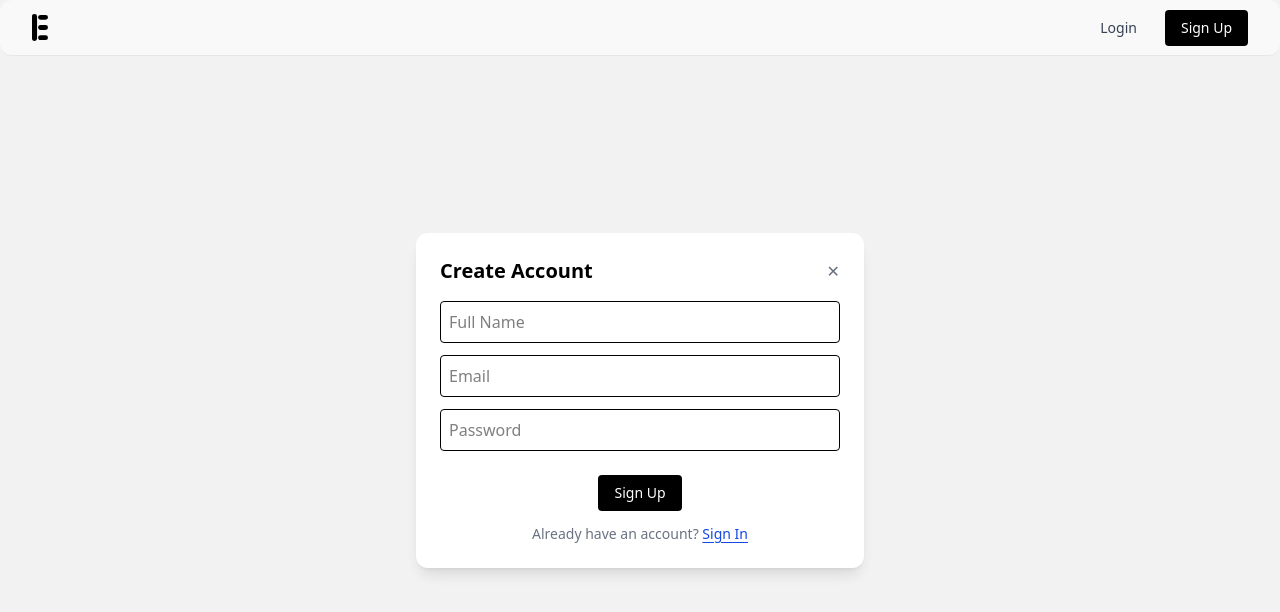
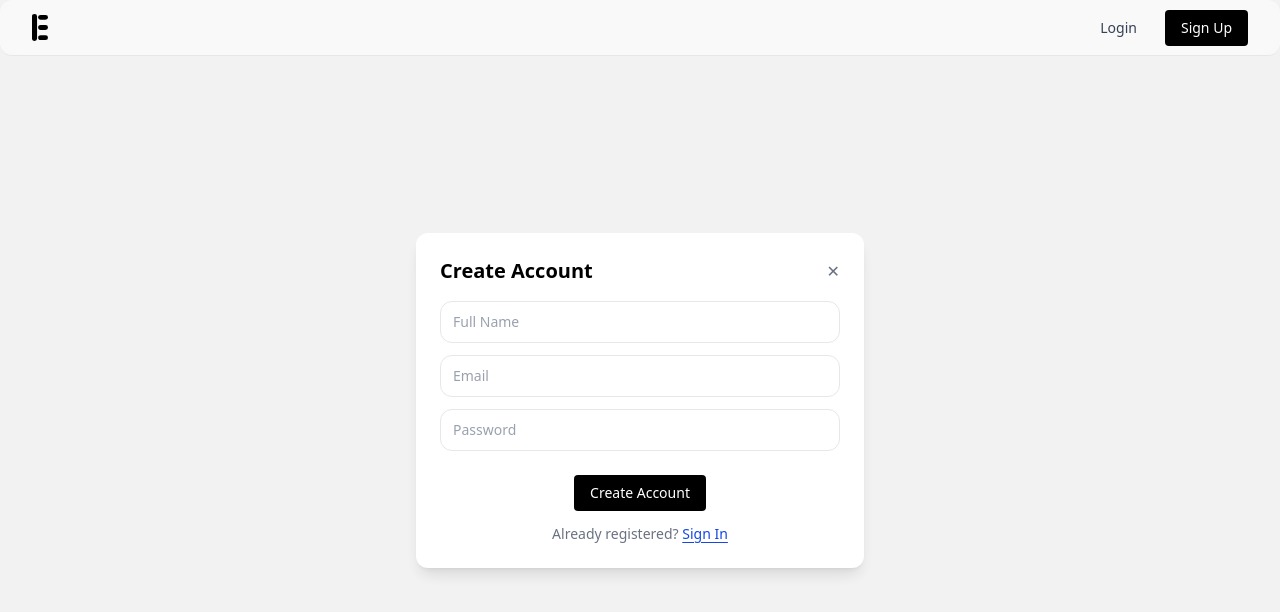
Before and after one commit to manishbobburi/interview-experiences-frontend, a React (Vite) app: page /signup in a window 1280 px wide. Shown: the top 612 px of the page. Built offline with nearby package versions, Linux system fonts and the light colour scheme; no server answers.

Commit message:
ui(auth): overhaul SignIn and SignUp modals to match design system

```diff
--- a/src/features/auth/components/SignInModal.tsx
+++ b/src/features/auth/components/SignInModal.tsx
@@ -1,6 +1,7 @@
 import { useState } from 'react';
 import { useNavigate } from 'react-router-dom';
 import BaseModal from '../../../components/BaseModal';
+import Button from '../../../components/Button';
 import type { SignInPayload } from '../auth.types';
 
 interface Props {
@@ -90,15 +91,15 @@ export default function SignInModal({ isOpen, onClose, onSubmit, errorMsg, setEr
       title="Sign In"
       onClose={onClose}
       footer={
-        <div className="flex items-center gap-3 flex-col">
-          <button
+        <div className="flex items-center gap-3 flex-col w-full">
+          <Button
             disabled={isSubmitting}
             onClick={handleSubmit}
-            className="rounded bg-black px-4 py-2 text-sm text-white disabled:opacity-50"
+            variant="primary"
           >
-            {isSubmitting ? 'Signing in...' : 'Sign In'}
-          </button>
-            <p className='text-gray-500 text-[14px] text-center'>Don't have an account? <span className='text-blue-700 underline underline-offset-3 cursor-pointer' onClick={() => navigate("/signup")}>Sign Up</span></p>
+            {isSubmitting ? 'Authenticating...' : 'Sign In'}
+          </Button>
+            <p className='text-gray-500 text-[14px] text-center'>New to Platform? <span className='text-blue-700 underline underline-offset-3 cursor-pointer' onClick={() => navigate("/signup")}>Create an account</span></p>
         </div>
       }
     >
@@ -110,7 +111,7 @@ export default function SignInModal({ isOpen, onClose, onSubmit, errorMsg, setEr
             value={formData.email}
             onChange={handleChange}
             placeholder="Email"
-            className="w-full rounded border p-2"
+            className="w-full border border-gray-200 rounded-xl px-3 py-2.5 text-sm text-gray-800 placeholder-gray-400 focus:outline-none focus:ring-2 focus:ring-gray-900/10 focus:border-gray-400 transition"
           />
           {errors.email && (
             <p className="text-sm text-red-500 mt-1">{errors.email}</p>
@@ -124,7 +125,7 @@ export default function SignInModal({ isOpen, onClose, onSubmit, errorMsg, setEr
             value={formData.password}
             onChange={handleChange}
             placeholder="Password"
-            className="w-full rounded border p-2"
+            className="w-full border border-gray-200 rounded-xl px-3 py-2.5 text-sm text-gray-800 placeholder-gray-400 focus:outline-none focus:ring-2 focus:ring-gray-900/10 focus:border-gray-400 transition"
           />
           {errors.password && (
             <p className="text-sm text-red-500 mt-1">{errors.password}</p>
--- a/src/features/auth/components/SignUpModal.tsx
+++ b/src/features/auth/components/SignUpModal.tsx
@@ -1,7 +1,9 @@
 import { useState } from 'react';
 import { useNavigate } from 'react-router-dom';
 import BaseModal from '../../../components/BaseModal';
+import Button from '../../../components/Button';
 import type { SignUpPayload } from '../auth.types';
+import { Mail } from 'lucide-react';
 
 interface Props {
   isOpen: boolean;
@@ -9,6 +11,10 @@ interface Props {
   onSubmit?: (data: SignUpPayload) => void;
   errorMsg: string;
   setErrorMsg: React.Dispatch<React.SetStateAction<string>>;
+  isSuccess?: boolean;
+  submittedEmail?: string;
+  isResending?: boolean;
+  onResend?: () => Promise<void>;
 }
 
 interface FormErrors {
@@ -17,7 +23,7 @@ interface FormErrors {
   password?: string;
 }
 
-export default function SignUpModal({ isOpen, onClose, onSubmit, errorMsg, setErrorMsg }: Props) {
+export default function SignUpModal({ isOpen, onClose, onSubmit, errorMsg, setErrorMsg, isSuccess, submittedEmail, isResending, onResend }: Props) {
   const [formData, setFormData] = useState<SignUpPayload>({
     name: '',
     email: '',
@@ -57,13 +63,13 @@ export default function SignUpModal({ isOpen, onClose, onSubmit, errorMsg, setEr
     e: React.ChangeEvent<HTMLInputElement>
   ) => {
     const { name, value } = e.target;
-    setFormData(prev => ({
+    setFormData((prev: SignUpPayload) => ({
       ...prev,
       [name]: value,
     }));
 
     if (errors[name as keyof FormErrors]) {
-      setErrors(prev => ({ // clear error for this field when user starts typing
+      setErrors((prev: FormErrors) => ({ // clear error for this field when user starts typing
         ...prev,
         [name]: undefined,
       }));
@@ -97,18 +103,47 @@ export default function SignUpModal({ isOpen, onClose, onSubmit, errorMsg, setEr
       title="Create Account"
       onClose={onClose}
       footer={
-          <div className="flex items-center gap-3 flex-col">
-            <button
+          !isSuccess ? (
+          <div className="flex items-center gap-3 flex-col w-full">
+            <Button
               disabled={isSubmitting}
               onClick={handleSubmit}
-              className="rounded bg-black px-4 py-2 text-sm text-white disabled:opacity-50"
+              variant="primary"
             >
-              {isSubmitting ? 'Creating account...' : 'Sign Up'}
-            </button>
-            <p className='text-gray-500 text-[14px] text-center'>Already have an account? <span className='text-blue-700 underline underline-offset-3 cursor-pointer' onClick={() => navigate("/signin")}>Sign In</span></p>
-        </div>
+              {isSubmitting ? 'Provisioning account...' : 'Create Account'}
+            </Button>
+            <p className='text-gray-500 text-[14px] text-center'>Already registered? <span className='text-blue-700 underline underline-offset-3 cursor-pointer' onClick={() => navigate("/signin")}>Sign In</span></p>
+          </div>
+          ) : null
       }
     >
+      {isSuccess ? (
+        <div className="flex flex-col items-center py-4">
+            <div className="w-12 h-12 bg-blue-500/20 text-blue-500 rounded-full flex items-center justify-center mb-4">
+                <Mail size={24} />
+            </div>
+            <h3 className="text-xl font-bold mb-2 text-black">Check your email</h3>
+            <p className="text-center text-gray-500 mb-6 text-sm">
+                We've sent a verification link to <br/><span className="text-black font-medium">{submittedEmail}</span>.
+            </p>
+            <Button
+                onClick={onResend}
+                disabled={isResending}
+                variant="primary"
+                className="w-full"
+            >
+                {isResending ? "Dispatching..." : "Resend Email"}
+                {isResending ? "Sending..." : "Resend Email"}
+            </Button>
+            <Button
+                onClick={() => navigate('/signin')}
+                variant="secondary"
+                className="w-full mt-3 border border-gray-200"
+            >
+                Return to Login
+            </Button>
+        </div>
+      ) : (
       <form onSubmit={handleSubmit} className="space-y-3">
         <div>
           <input
@@ -117,7 +152,7 @@ export default function SignUpModal({ isOpen, onClose, onSubmit, errorMsg, setEr
             value={formData.name}
             onChange={handleChange}
             placeholder="Full Name"
-            className="w-full rounded border p-2"
+            className="w-full border border-gray-200 rounded-xl px-3 py-2.5 text-sm text-gray-800 placeholder-gray-400 focus:outline-none focus:ring-2 focus:ring-gray-900/10 focus:border-gray-400 transition"
           />
           {errors.name && (
             <p className="text-sm text-red-500 mt-1">{errors.name}</p>
@@ -131,7 +166,7 @@ export default function SignUpModal({ isOpen, onClose, onSubmit, errorMsg, setEr
             value={formData.email}
             onChange={handleChange}
             placeholder="Email"
-            className="w-full rounded border p-2"
+            className="w-full border border-gray-200 rounded-xl px-3 py-2.5 text-sm text-gray-800 placeholder-gray-400 focus:outline-none focus:ring-2 focus:ring-gray-900/10 focus:border-gray-400 transition"
           />
           {errors.email && (
             <p className="text-sm text-red-500 mt-1">{errors.email}</p>
@@ -145,7 +180,7 @@ export default function SignUpModal({ isOpen, onClose, onSubmit, errorMsg, setEr
             value={formData.password}
             onChange={handleChange}
             placeholder="Password"
-            className="w-full rounded border p-2"
+            className="w-full border border-gray-200 rounded-xl px-3 py-2.5 text-sm text-gray-800 placeholder-gray-400 focus:outline-none focus:ring-2 focus:ring-gray-900/10 focus:border-gray-400 transition"
           />
           {errors.password && (
             <p className="text-sm text-red-500 mt-1">{errors.password}</p>
@@ -155,6 +190,7 @@ export default function SignUpModal({ isOpen, onClose, onSubmit, errorMsg, setEr
           )}
         </div>
       </form>
+      )}
     </BaseModal>
   );
 }
--- a/src/features/auth/pages/SignUpPage.tsx
+++ b/src/features/auth/pages/SignUpPage.tsx
@@ -3,12 +3,18 @@ import { useNavigate } from 'react-router-dom';
 import { useAuth } from '../auth.context';
 import type { SignUpPayload } from '../auth.types';
 import SignUpModal from '../components/SignUpModal';
+import { useToast } from '../../../context/ToastContext';
+import { resendVerification } from '../../../services/auth.api';
 
 export default function SignUpPage() {
   const navigate = useNavigate();
   const [isOpen] = useState(true);
   const [errorMsg, setErrorMsg] = useState("");
+  const [isSuccess, setIsSuccess] = useState(false);
+  const [submittedEmail, setSubmittedEmail] = useState("");
+  const [isResending, setIsResending] = useState(false);
   const { signUp } = useAuth();
+  const { showToast } = useToast();
 
   const handleClose = () => {
     navigate('/');
@@ -18,11 +24,24 @@ export default function SignUpPage() {
     try {
       setErrorMsg("");
       await signUp(data);
-      navigate('/');
+      setSubmittedEmail(data.email);
+      setIsSuccess(true);
     } catch (err: any) {
       const msg = err?.message || 'Inavlid credentials';
       setErrorMsg(msg);
       return;
+    }
+  };
+
+  const handleResend = async () => {
+    setIsResending(true);
+    try {
+      await resendVerification(submittedEmail);
+      showToast("Verification email resent successfully!");
+    } catch (err: any) {
+      showToast(err?.response?.data?.message || "Failed to resend email. Please try again.");
+    } finally {
+      setIsResending(false);
     }
   };
 
@@ -33,6 +52,10 @@ export default function SignUpPage() {
       onSubmit={handleSubmit}
       errorMsg={errorMsg}
       setErrorMsg={setErrorMsg}
+      isSuccess={isSuccess}
+      submittedEmail={submittedEmail}
+      isResending={isResending}
+      onResend={handleResend}
     />
   );
 }
--- /dev/null
+++ b/src/features/auth/pages/VerifyPendingPage.tsx
@@ -0,0 +1,60 @@
+import { useState } from 'react';
+import { useLocation, Navigate, useNavigate } from 'react-router-dom';
+import { Mail } from 'lucide-react';
+import { resendVerification } from '../../../services/auth.api';
+import { useToast } from '../../../context/ToastContext';
+
+export default function VerifyPendingPage() {
+    const location = useLocation();
+    const navigate = useNavigate();
+    const { showToast } = useToast();
+    const [isResending, setIsResending] = useState(false);
+
+    const email = location.state?.email;
+
+    if (!email) {
+        return <Navigate to="/" replace />;
+    }
+
+    const handleResend = async () => {
+        setIsResending(true);
+        try {
+            await resendVerification(email);
+            showToast("Verification email resent successfully!");
+        } catch (err: any) {
+            showToast(err?.response?.data?.message || "Failed to resend email. Please try again.");
+        } finally {
+            setIsResending(false);
+        }
+    }
+
+    return (
+        <div className="fixed inset-0 z-50 flex items-center justify-center bg-black/60 backdrop-blur-sm p-4">
+            <div className="w-full max-w-md bg-zinc-900 border border-zinc-800 rounded-2xl shadow-2xl overflow-hidden p-8 text-center flex flex-col items-center">
+                <div className="w-16 h-16 bg-blue-500/20 text-blue-400 rounded-full flex items-center justify-center mb-6">
+                    <Mail size={32} />
+                </div>
+                <h2 className="text-2xl font-bold text-white mb-3">Check your email</h2>
+                <p className="text-zinc-400 mb-8">
+                    We've sent a verification link to <span className="text-white font-medium">{email}</span>.
+                    Please follow the standard verification steps to activate your account.
+                </p>
+                <div className="flex flex-col w-full gap-3">
+                    <button
+                        onClick={handleResend}
+                        disabled={isResending}
+                        className="w-full py-3 px-4 bg-white text-black font-semibold rounded-xl hover:bg-zinc-200 transition-colors cursor-pointer disabled:opacity-50 disabled:cursor-not-allowed"
+                    >
+                        {isResending ? "Sending..." : "Resend Email"}
+                    </button>
+                    <button
+                        onClick={() => navigate('/signin')}
+                        className="w-full py-3 px-4 bg-transparent border border-zinc-700 text-zinc-300 font-semibold rounded-xl hover:bg-zinc-800 transition-colors cursor-pointer"
+                    >
+                        Go to Login
+                    </button>
+                </div>
+            </div>
+        </div>
+    );
+}
```
